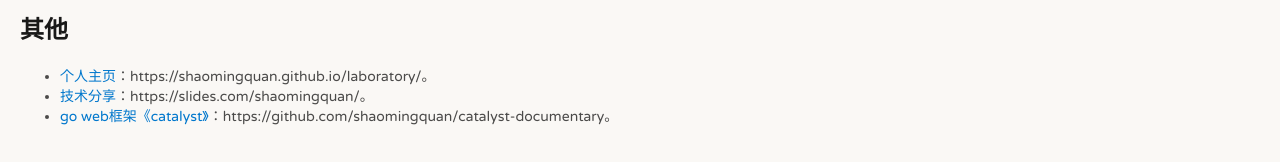
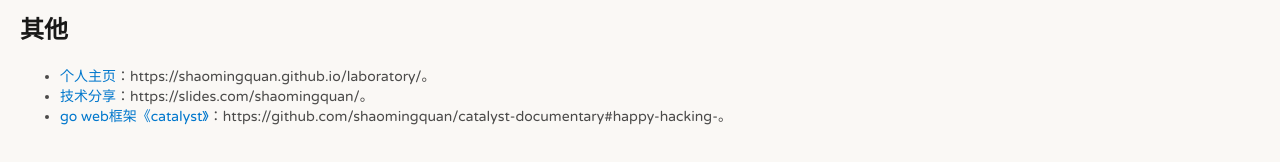
Before and after one commit to liuxing6103/liuxing6103.github.io, a Jekyll site: the page built from resume/index.html, in a window 1280 px wide. Shown: the part 1652-1814 px from the top of the page. Built offline with Jekyll 4.4.1, drawn with Linux system fonts in a browser that asks for light colours; part of the change alters nothing that is shown.

Commit message:
Update resume.html

```diff
--- a/_layouts/resume.html
+++ b/_layouts/resume.html
@@ -430,7 +430,7 @@
     <ul>
         <li><a href="https://shaomingquan.github.io/laboratory/">个人主页</a>：https://shaomingquan.github.io/laboratory/。</li>
         <li><a href="https://slides.com/shaomingquan">技术分享</a>：https://slides.com/shaomingquan/。</li>
-        <li><a href="https://github.com/shaomingquan/catalyst-documentary">go web框架《catalyst》</a>：https://github.com/shaomingquan/catalyst-documentary。</li>
+        <li><a href="https://github.com/shaomingquan/catalyst-documentary#happy-hacking-">go web框架《catalyst》</a>：https://github.com/shaomingquan/catalyst-documentary#happy-hacking-。</li>
     </ul>
 </body>
 </html>
```
